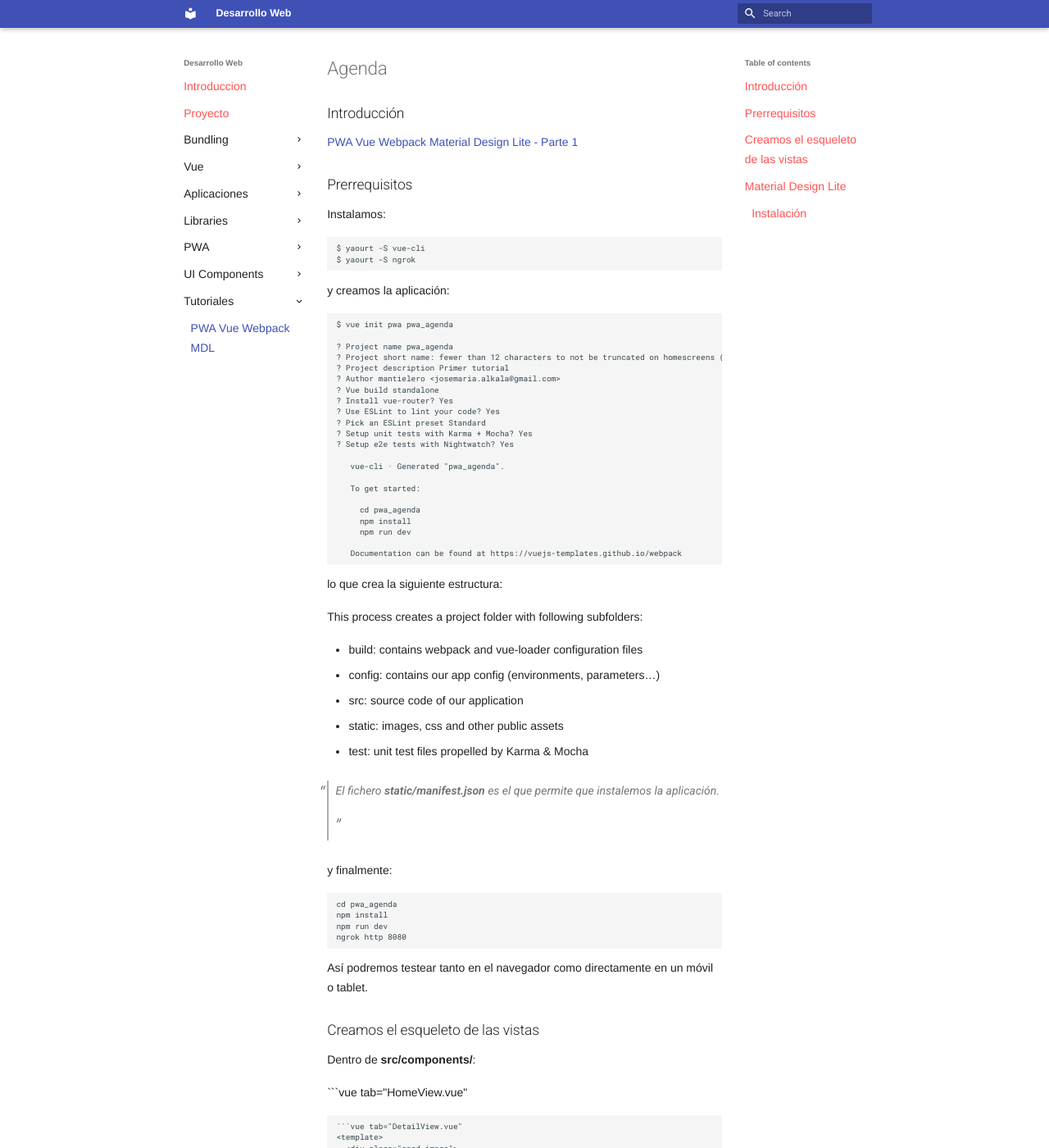
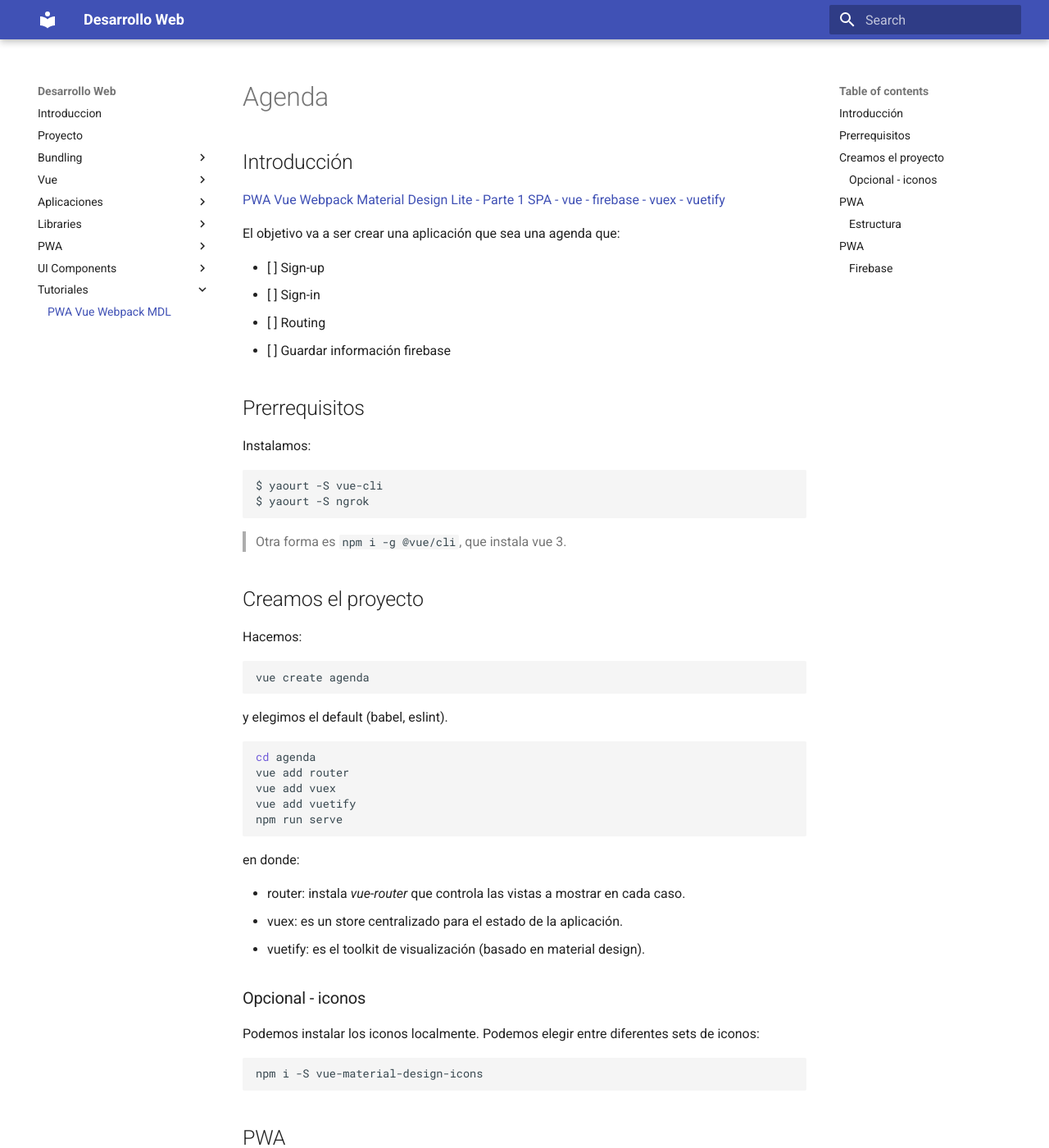
Before and after one commit to mantielero/web, an MkDocs documentation site: the page built from docs/tut_pwa_vue_webpack_mdl.md, in a window 1280 px wide and 1400 px high. Shown: the whole window at 82% size. Built offline with MkDocs 1.6.1 and Material for MkDocs 9.7.7, drawn with Linux system fonts in a browser that asks for light colours; nearby versions of some CDN libraries; some of the changed text lies outside the part shown.

Commit message:
Funciona

````diff
--- a/docs/tut_pwa_vue_webpack_mdl.md
+++ b/docs/tut_pwa_vue_webpack_mdl.md
@@ -1,6 +1,14 @@
 # Agenda
 ## Introducción
 [PWA Vue Webpack Material Design Lite - Parte 1](https://blog.sicara.com/a-progressive-web-application-with-vue-js-webpack-material-design-part-1-c243e2e6e402<)
+[SPA - vue - firebase - vuex - vuetify](https://medium.com/@oleg.agapov/basic-single-page-application-using-vue-js-and-firebase-part-1-9e4c0c11a228)
+
+El objetivo va a ser crear una aplicación que sea una agenda que:
+
+- [ ] Sign-up
+- [ ] Sign-in
+- [ ] Routing
+- [ ] Guardar información firebase
 
 ## Prerrequisitos
 Instalamos:
@@ -9,58 +17,192 @@ Instalamos:
 $ yaourt -S vue-cli
 $ yaourt -S ngrok
 ```
+> Otra forma es `npm i -g @vue/cli`, que instala vue 3.
 
-y creamos la aplicación:
 
+## Creamos el proyecto
+Hacemos:
+
+```bash
+vue create agenda
 ```
-$ vue init pwa pwa_agenda
+y elegimos el default (babel, eslint).
 
-? Project name pwa_agenda
-? Project short name: fewer than 12 characters to not be truncated on homescreens (default: same as name)
-? Project description Primer tutorial
-? Author mantielero <josemaria.alkala@gmail.com>
-? Vue build standalone
-? Install vue-router? Yes
-? Use ESLint to lint your code? Yes
-? Pick an ESLint preset Standard
-? Setup unit tests with Karma + Mocha? Yes
-? Setup e2e tests with Nightwatch? Yes
-
-   vue-cli · Generated "pwa_agenda".
-
-   To get started:
-
-     cd pwa_agenda
-     npm install
-     npm run dev
-
-   Documentation can be found at https://vuejs-templates.github.io/webpack
+```bash
+cd agenda
+vue add router
+vue add vuex
+vue add vuetify
+npm run serve
 ```
 
-lo que crea la siguiente estructura:
+en donde:
 
-This process creates a project folder with following subfolders:
+- router: instala *vue-router* que controla las vistas a mostrar en cada caso.
+- vuex: es un store centralizado para el estado de la aplicación.
+- vuetify: es el toolkit de visualización (basado en material design).
+
+### Opcional - iconos
+Podemos instalar los iconos localmente. Podemos elegir entre diferentes sets de iconos:
+
+```bash
+npm i -S vue-material-design-icons
+```
+
+## PWA
+Inslamos *pwa*:
+
+```bash
+vue add pwa
+```
+
+### Estructura
+La estructura creada:
+
+- `./src/`: código fuente de la aplicación.
+
+  - `./src/main.js`: es el punto de entrada a nuestra aplicación.
+  - `./src/App.vue`: is a single file component attached to your application.
+  - `./src/assets/`: para static assets
+  - `./src/components`: contains other single file components
+  - `./src/router/`: is for routing.
+
+El resto de subdirectorios creados:
 
 - build: contains webpack and vue-loader configuration files
 - config: contains our app config (environments, parameters…)
-- src: source code of our application
 - static: images, css and other public assets
 - test: unit test files propelled by Karma & Mocha
 
+
+## PWA
 > El fichero **static/manifest.json** es el que permite que instalemos la aplicación.
 
 y finalmente:
 
 ```
-cd pwa_agenda
-npm install
-npm run dev
 ngrok http 8080
 ```
 
 Así podremos testear tanto en el navegador como directamente en un móvil o tablet.
 
-## Creamos el esqueleto de las vistas
+
+
+### Firebase
+- Firebase — for authentication, real-time database and hosting
+
+
+
+# UI
+## Página por defecto
+
+### Página principal
+
+Con vuetify, tenemos `<template>` y dentro `v-app`.
+
+### Toolbar
+En el ejemplo viene:
+
+```vue
+<v-toolbar app>
+  <v-toolbar-title class="headline text-uppercase">
+    <span>Vuetify</span>
+    <span class="font-weight-light">MATERIAL DESIGN</span>
+  </v-toolbar-title>
+  <v-spacer></v-spacer>
+  <v-btn
+    flat
+    href="https://github.com/vuetifyjs/vuetify/releases/latest"
+    target="_blank"
+  >
+    <span class="mr-2">Latest Release</span>
+  </v-btn>
+</v-toolbar>
+```
+
+Información sobre [toolbars](https://vuetifyjs.com/en/components/toolbars). Vemos que estamos incluyendo:
+
+- v-toolbar-title: título.
+- v-spacer: hacemos espacio entre ambos componentes.
+- v-btn: botón.
+
+El botón se ha hecho con:
+
+```vue
+<v-btn
+  flat
+  href="https://github.com/vuetifyjs/vuetify/releases/latest"
+  target="_blank"
+>
+  <span class="mr-2">Latest Release</span>
+</v-btn>
+```
+### Contenido
+En el contenido se referencia otro componente:
+
+```vue
+<v-content>
+  <HelloWorld/>
+</v-content>
+```
+
+Ese componente se carga posteriormente en el `<script>`:
+
+```js
+import HelloWorld from './components/HelloWorld'
+```
+
+
+# Nuevo UI
+## Crear vistas
+Lo primero es crear un pequeño "borrador" de las vistas que vamos a necesitar.
+
+## Página principal
+El layout consistirá en:
+
+- v-toolbar: será la barra superior.
+- v-navigation-drawer: es un *sidebar*. Se ocultará o mostrará pulsando un botón.
+- v-content: aquí meteremos las diferentes vistas.
+
+La sección `<script>` exporta los valores por defecto (la inicialización). Básicamente pone el título de la toolbar y pone la sidebar en falso.
+
+> Vemos que al hacer click en `<v-toolbar-side-icon>` el valor de sidebar le asigna el opuesto de lo que tuviera asignado.
+
+El código será:
+
+```vue tab="./src/App.vue"
+<template>
+  <v-app>
+    <v-navigation-drawer v-model="sidebar" app>
+    </v-navigation-drawer>
+
+    <v-toolbar app>
+      <span class="hidden-sm-and-up">
+        <v-toolbar-side-icon @click="sidebar = !sidebar">
+        </v-toolbar-side-icon>
+      </span>
+      <v-toolbar-title>{{ appTitle }}</v-toolbar-title>
+      <v-spacer></v-spacer>
+    </v-toolbar>
+
+    <v-content>
+    </v-content>
+
+  </v-app>
+</template>
+
+<script>
+  export default {
+    data () {
+      return {
+        appTitle: 'Awesome App',
+        sidebar: false
+      }
+    }
+  }
+</script>
+```
+
 Dentro de **src/components/**:
 
 ```vue tab="HomeView.vue"
@@ -164,3 +306,28 @@ npm install material-design-lite --save
   @import url('https://code.getmdl.io/1.2.1/material.blue-red.min.css');
 </style>
 ```
+
+Y se actualiza a:
+```vue tab="src/App.vue"
+<template>
+  <div class="mdl-layout mdl-js-layout mdl-layout--fixed-header">
+    <header class="mdl-layout__header">
+      <div class="mdl-layout__header-row">
+        <span class="mdl-layout-title">CropChat</span>
+      </div>
+    </header>
+    <div class="mdl-layout__drawer">
+      <span class="mdl-layout-title">CropChat</span>
+      <nav class="mdl-navigation">
+        <router-link class="mdl-navigation__link" to="/" @click.native="hideMenu">Home</router-link>
+        <router-link class="mdl-navigation__link" to="/post" @click.native="hideMenu">Post a picture</router-link>
+      </nav>
+    </div>
+    <main class="mdl-layout__content">
+      <div class="page-content">
+        <router-view></router-view>
+      </div>
+    </main>
+  </div>
+</template>
+```
````
